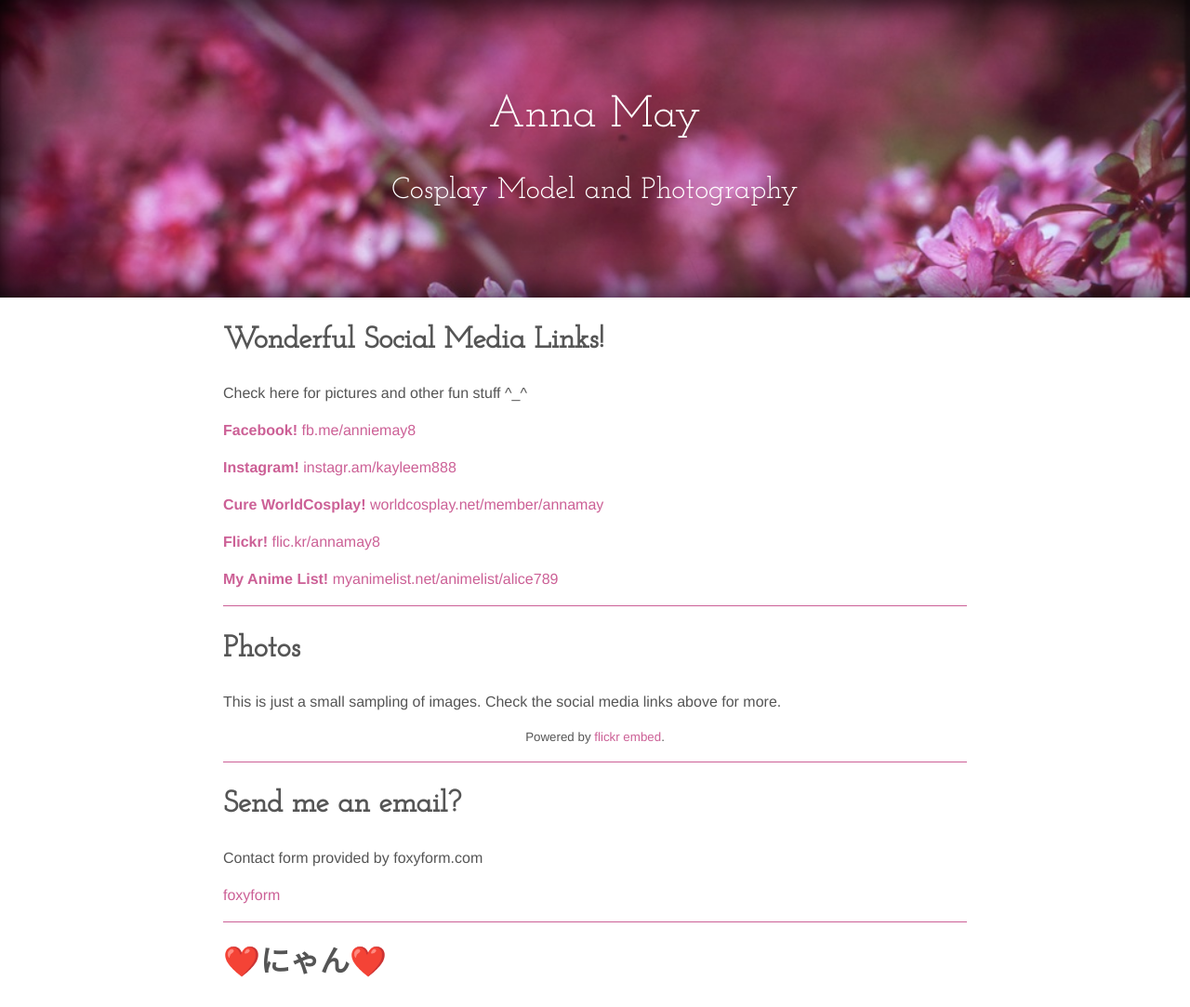
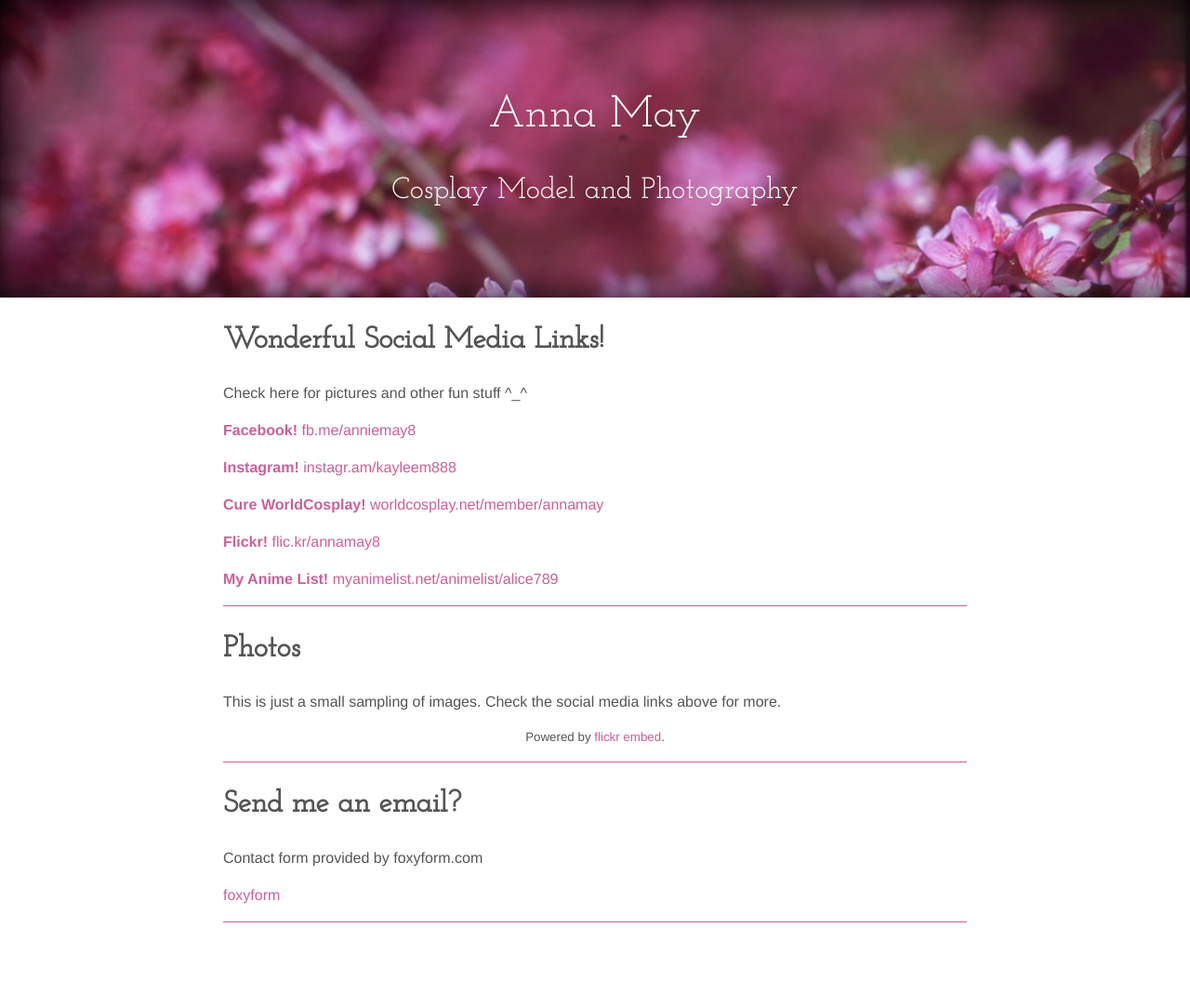
Before and after one commit to annamay8/annamay8.github.io, a Jekyll site: the page built from index.html, in a window 1280 px wide. Shown: the whole page at 93% size. Built offline with Jekyll 4.4.1, drawn with Linux system fonts in a browser that asks for light colours; a script that is not in the unit is left out; after the commit the page ends 1000 px from its top, so only the background shows below that.

Commit message:
Update index.html

```diff
--- a/index.html
+++ b/index.html
@@ -66,7 +66,4 @@ title: Home
     <!-- Do not change the code! -->
   </p>
   <hr/>
-  <h1>
-    ❤️にゃん❤️
-  </h1>
 </main>
```
